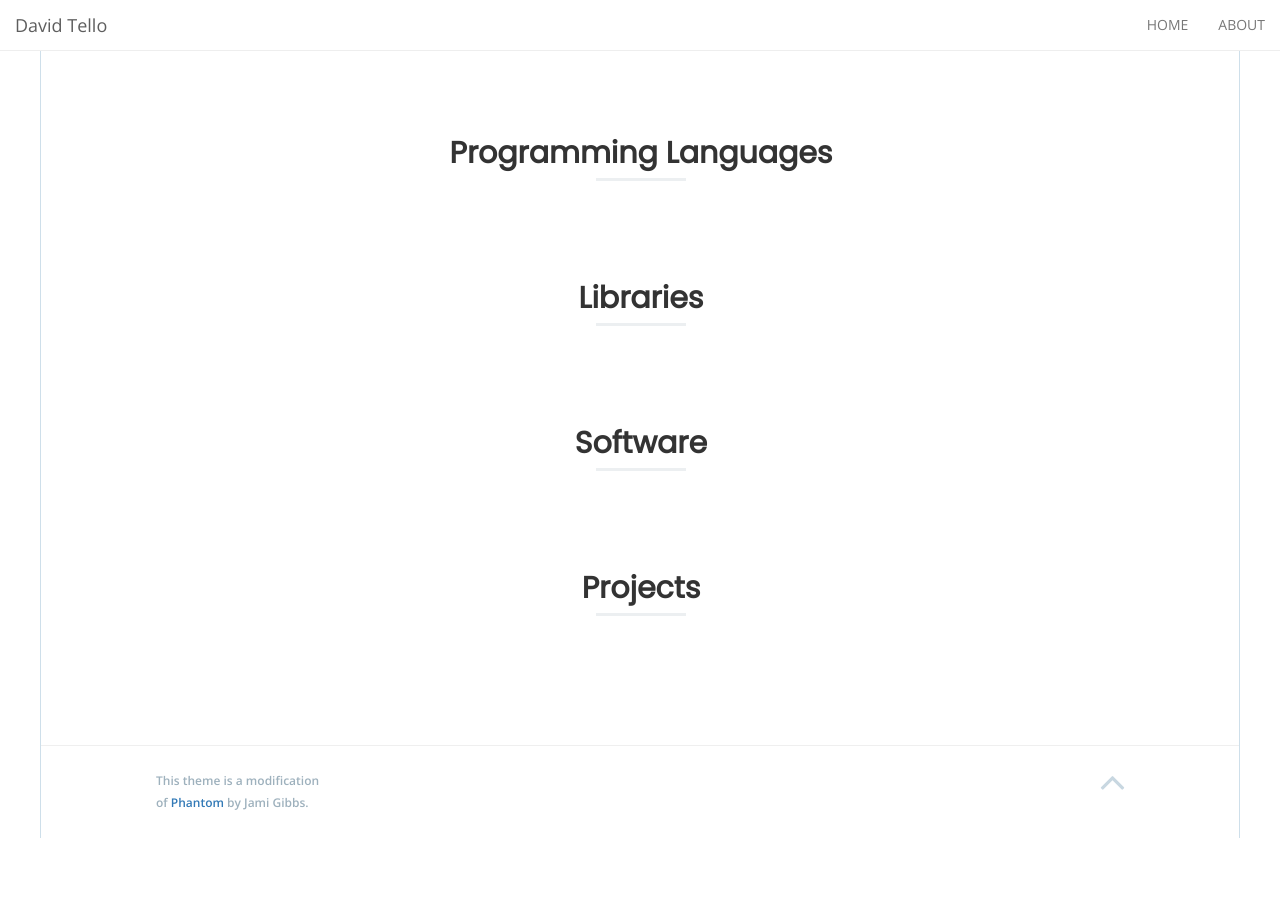
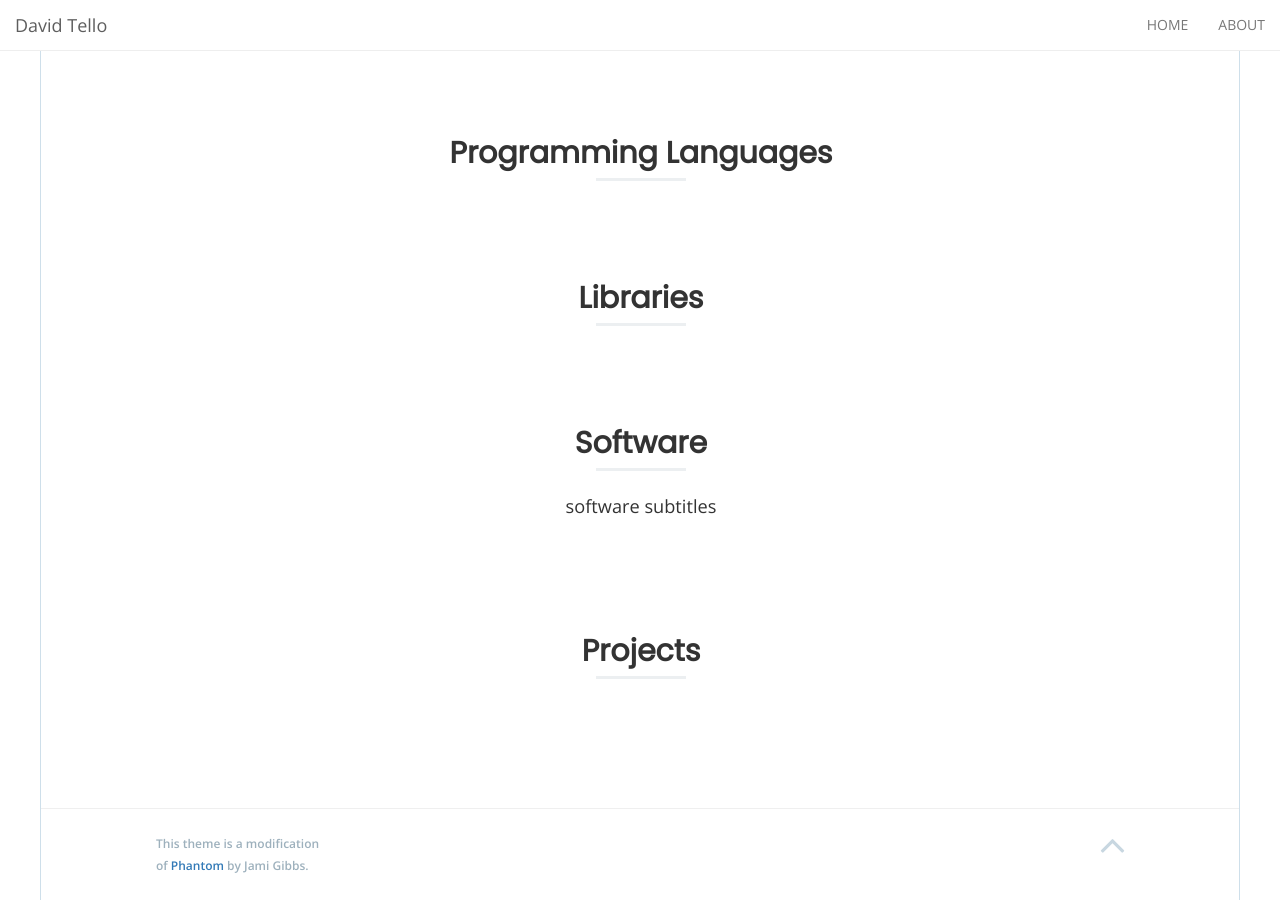
Before and after one commit to DavidTello1/Website, a Jekyll site: the page built from docs/index.html, in a window 1280 px wide and 900 px high, scrolled down 1008 px. Built offline with Jekyll 4.4.1, drawn with Linux system fonts in a browser that asks for light colours; nearby versions of some CDN libraries; the list of posts is cut into pages by our own code; before the commit the page ends 1846 px from its top, so only the background shows below that.

Commit message:
Update software.yml

```diff
--- a/docs/_data/software.yml
+++ b/docs/_data/software.yml
@@ -1,4 +1,4 @@
 ---
 section_title: 'Software'
-section_subtitle: ''
+section_subtitle: 'software subtitles'
 ---
```
